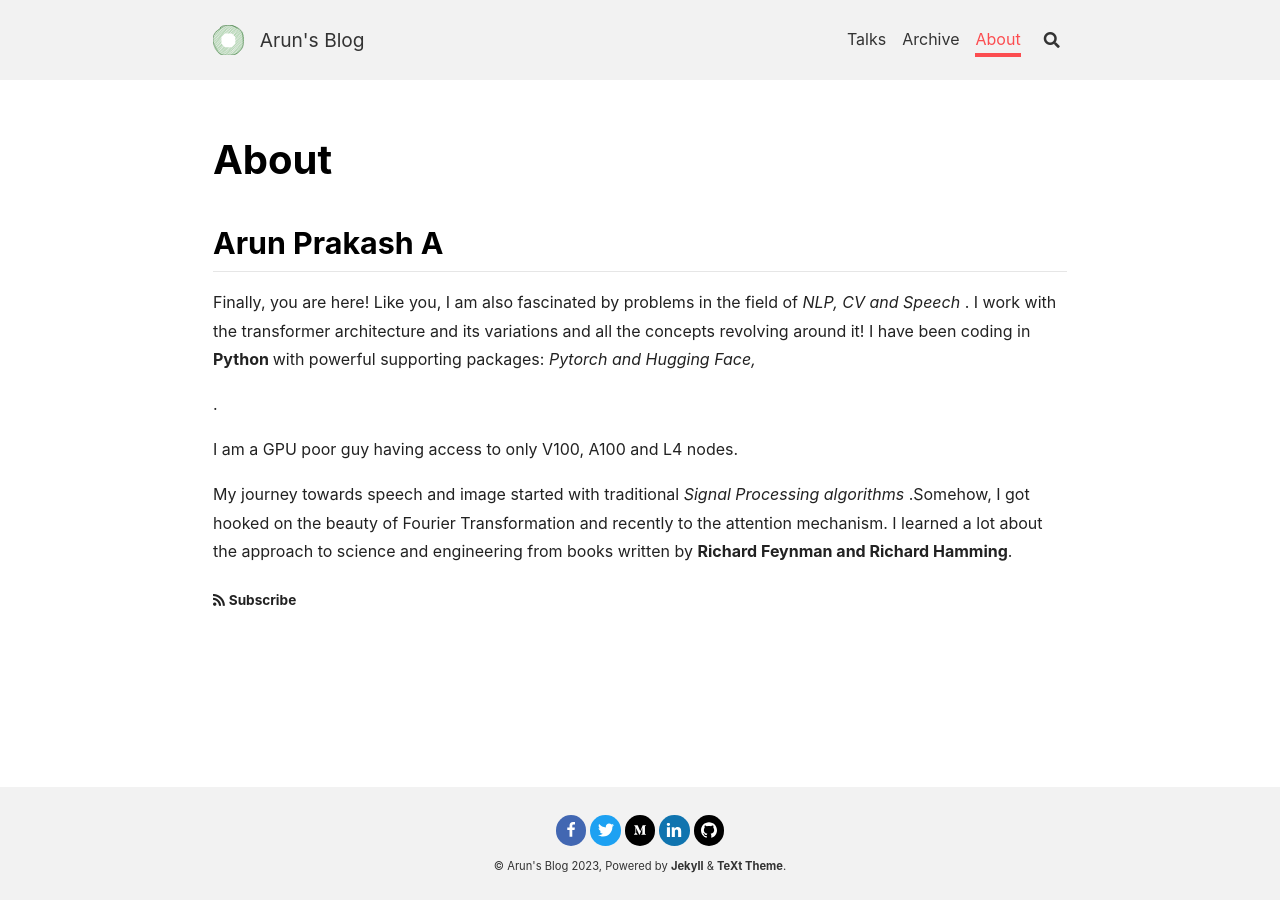
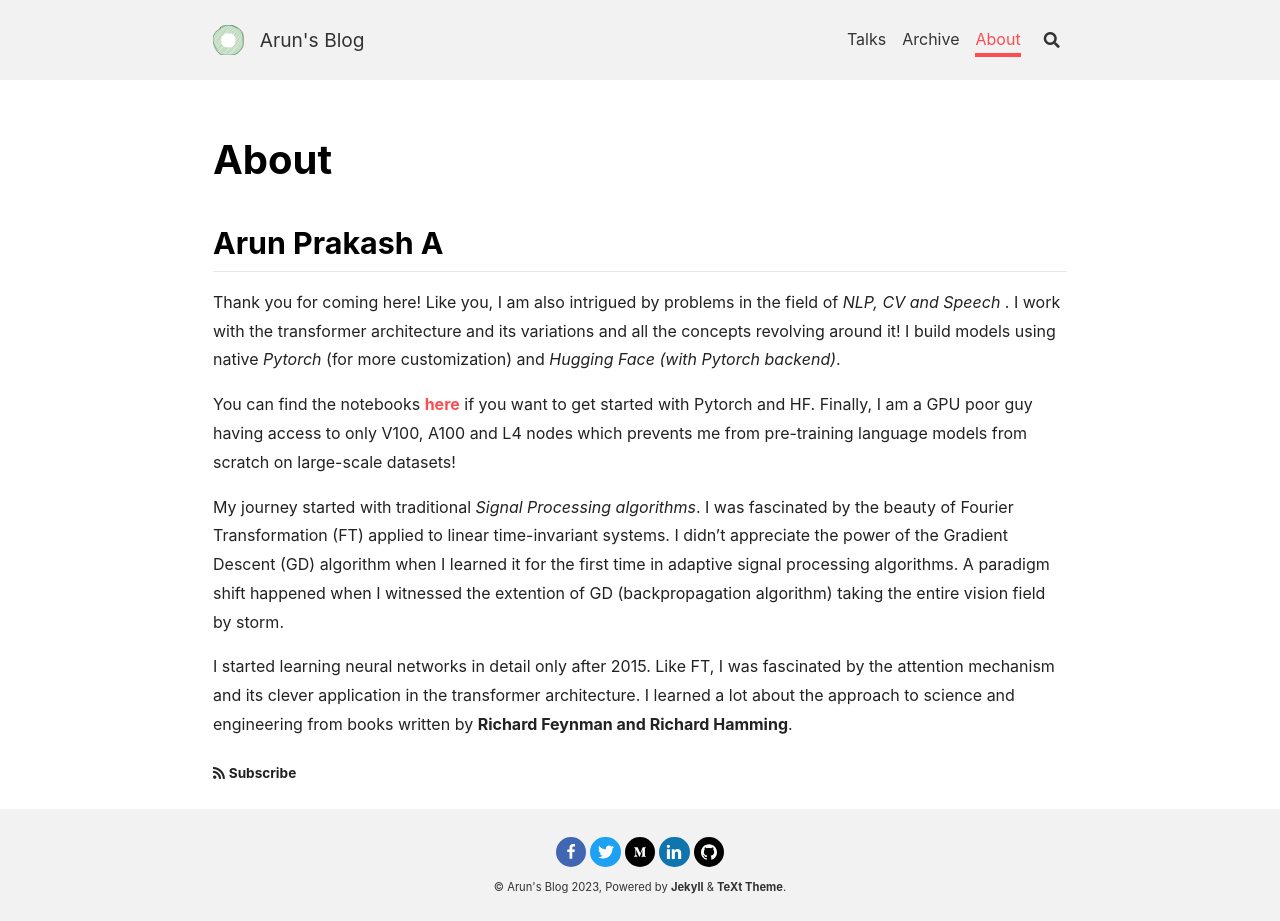
Before and after one commit to Arunprakash-A/Arunprakash-a.github.io, a Jekyll site: the page built from about.md, in a window 1280 px wide. Built offline with Jekyll 4.4.1, drawn with Linux system fonts in a browser that asks for light colours; nearby versions of some CDN libraries; before the commit the page ends 900 px from its top, so only the background shows below that.

Commit message:
update about me

```diff
--- a/about.md
+++ b/about.md
@@ -33,8 +33,10 @@ key: page-about
 <!-- ![Image](https://lh3.googleusercontent.com/d/1EqijJwh-eOJtBkHT0bQiJ0alVMMXpLua "ARUN"){:.circle width="136px" height="128px"} -->
 
 
-<P> Finally, you are here! Like you, I am also fascinated by problems in the field of<em> NLP, CV and Speech </em>. I work with the transformer architecture and its variations and all the concepts revolving around it! I have been coding in <strong> Python </strong> with powerful supporting packages: <em> Pytorch and Hugging Face,</em> </P>.
+ Thank you for coming here! Like you, I am also intrigued by problems in the field of<em> NLP, CV and Speech </em>. I work with the transformer architecture and its variations and all the concepts revolving around it! I build models using native <em> Pytorch </em> (for more customization) and <em> Hugging Face (with Pytorch backend)</em>.
 
-I am a GPU poor guy having access to only V100, A100 and L4 nodes.
+ You can find the notebooks [here](https://github.com/Arunprakash-A/DL-Pytorch-Workshop) if you want to get started with Pytorch and HF. Finally, I am a GPU poor guy having access to only V100, A100 and L4 nodes which prevents me from pre-training language models from scratch on large-scale datasets!
 
-<p> My journey towards speech and image started with traditional<em> Signal Processing algorithms </em>.Somehow, I got hooked on the beauty of Fourier Transformation and recently to the attention mechanism. I learned a lot about the approach to science and engineering from books written by <strong> Richard Feynman and Richard Hamming</strong>.   </p>
+My journey started with traditional <em> Signal Processing algorithms</em>. I was fascinated by the beauty of Fourier Transformation (FT) applied to linear time-invariant systems. I didn't appreciate the power of the Gradient Descent (GD) algorithm when I learned it for the first time in adaptive signal processing algorithms. A paradigm shift happened when I witnessed the extention of GD (backpropagation algorithm) taking the entire vision field by storm.
+
+I started learning neural networks in detail only after 2015. Like FT, I was fascinated by the attention mechanism and its clever application in the transformer architecture. I learned a lot about the approach to science and engineering from books written by <strong> Richard Feynman and Richard Hamming</strong>.
```
